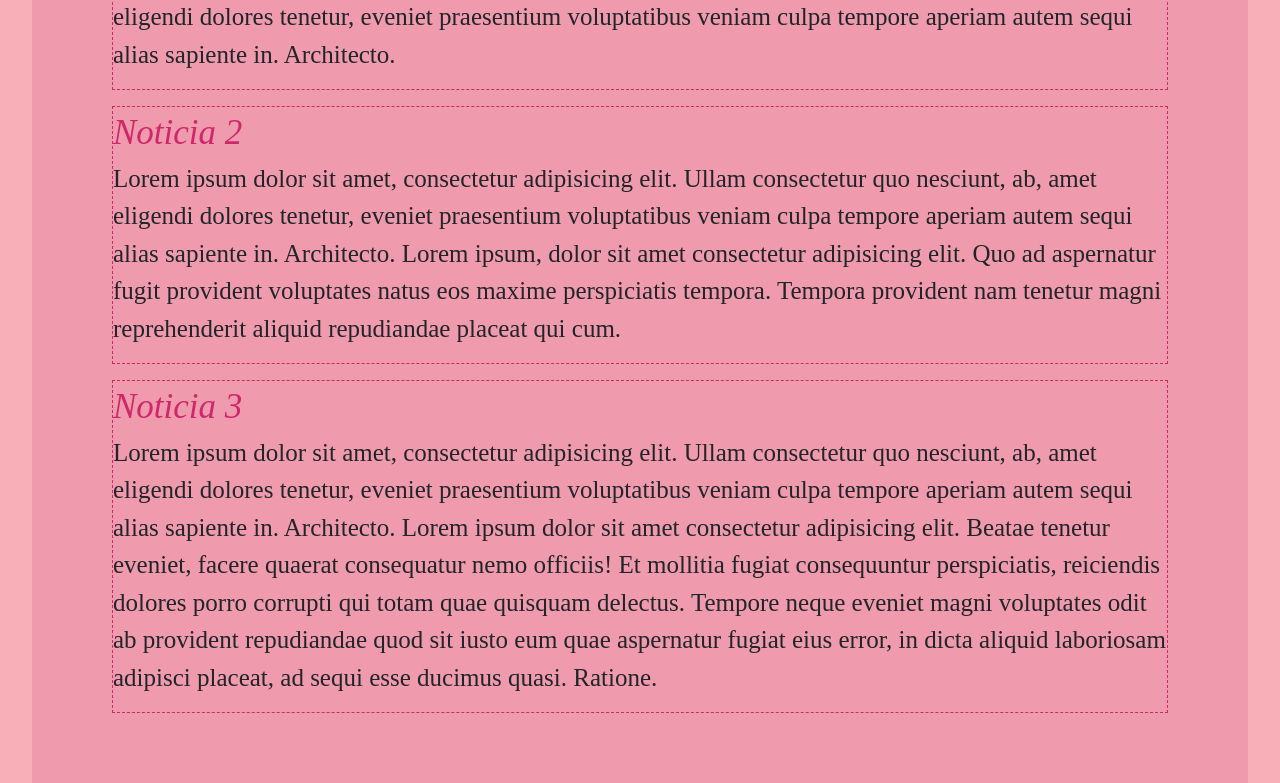
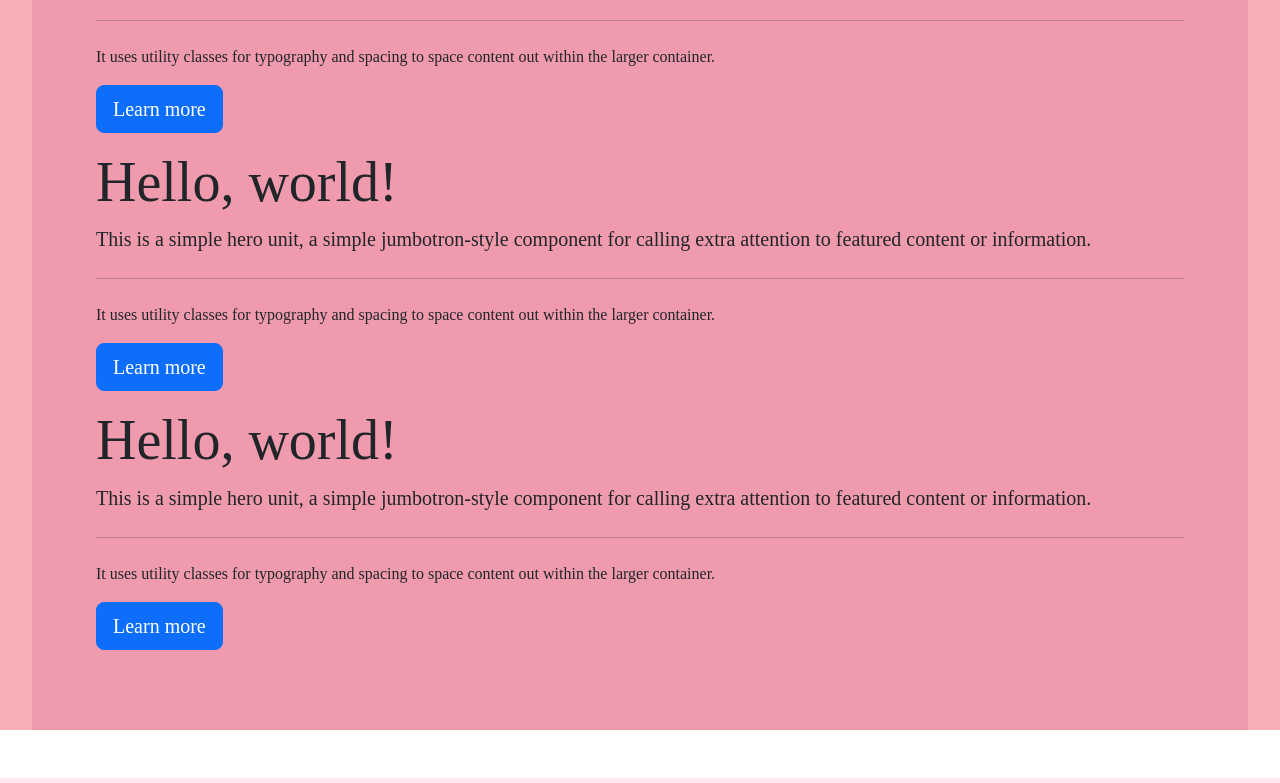
Before and after one commit to lolxx72/PF-heis, a plain HTML site: page blog.html in a window 1280 px wide. Shown: the part 567-1350 px from the top of the page. Drawn offline with nearby package versions, Linux system fonts and the light colour scheme; a web font is replaced by a local one.

Commit message:
agrego diseño de blog

```diff
--- a/blog.html
+++ b/blog.html
@@ -51,19 +51,35 @@
     <main>
         <h1 class="encabezado-blog">Blog</h1>
         <h2 class="blog-h2">Enterate de todas las novedades</h2>
+        <div class="jumbotron">
+
     <div id="noticias-blog">
-        <div class="noticia"  >
-            <a href="https://www.clarin.com/servicios/nuevo-test-gratuito-aconseja-carrera-tecnologica-estudiar-cobrar-280-000-mes_0_5glCqxGAJd.html" class="noticia-uno"><em>Noticia 1</em></a>
-            <p class="blog-notice">Lorem ipsum dolor sit amet, consectetur adipisicing elit. Ullam consectetur quo nesciunt, ab, amet eligendi dolores tenetur, eveniet praesentium voluptatibus veniam culpa tempore aperiam autem sequi alias sapiente in. Architecto.</p>
+      <div>
+      <h1 class="display-4">Noticia 1</h1>
+          <p class="lead">This is a simple hero unit, a simple jumbotron-style component for calling extra attention to featured content or information.</p>
+          <hr class="my-4">
+          <p>It uses utility classes for typography and spacing to space content out within the larger container.</p>
+          <p class="lead">
+            <a class="btn btn-primary btn-lg" href="https://www.clarin.com/servicios/nuevo-test-gratuito-aconseja-carrera-tecnologica-estudiar-cobrar-280-000-mes_0_5glCqxGAJd.html" role="button">Learn more</a>
+          </p>
         </div>
-        <div class="noticia">
-            <a href="https://www.latevaweb.com/logotipo-y-diseno-web" class="noticia-dos"><em>Noticia 2</em></a>
-            <p class="blog-notice">Lorem ipsum dolor sit amet, consectetur adipisicing elit. Ullam consectetur quo nesciunt, ab, amet eligendi dolores tenetur, eveniet praesentium voluptatibus veniam culpa tempore aperiam autem sequi alias sapiente in. Architecto. Lorem ipsum, dolor sit amet consectetur adipisicing elit. Quo ad aspernatur fugit provident voluptates natus eos maxime perspiciatis tempora. Tempora provident nam tenetur magni reprehenderit aliquid repudiandae placeat qui cum.</p>
+        <div class="jumbotron">
+          <h1 class="display-4">Hello, world!</h1>
+          <p class="lead">This is a simple hero unit, a simple jumbotron-style component for calling extra attention to featured content or information.</p>
+          <hr class="my-4">
+          <p>It uses utility classes for typography and spacing to space content out within the larger container.</p>
+          <p class="lead">
+            <a class="btn btn-primary btn-lg" href="#" role="button">Learn more</a>
+          </p>
         </div>
-        <div class="noticia">
-            <a href="https://www.clarin.com/tecnologia/mundial-programacion-universidad-nacional-cordoba-consagro-campeona-america-latina_0_dk09MOWw46.html" class="noticia-tres"><em>Noticia  3</em></a>
-            <p class="blog-notice">Lorem ipsum dolor sit amet, consectetur adipisicing elit. Ullam consectetur quo nesciunt, ab, amet eligendi dolores tenetur, eveniet praesentium voluptatibus veniam culpa tempore aperiam autem sequi alias sapiente in. Architecto. Lorem ipsum dolor sit amet consectetur adipisicing elit. Beatae tenetur eveniet, facere quaerat consequatur nemo officiis! Et mollitia fugiat consequuntur perspiciatis, reiciendis dolores porro corrupti qui totam quae quisquam delectus.
-            Tempore neque eveniet magni voluptates odit ab provident repudiandae quod sit iusto eum quae aspernatur fugiat eius error, in dicta aliquid laboriosam adipisci placeat, ad sequi esse ducimus quasi. Ratione.</p>
+        <div class="jumbotron">
+          <h1 class="display-4">Hello, world!</h1>
+          <p class="lead">This is a simple hero unit, a simple jumbotron-style component for calling extra attention to featured content or information.</p>
+          <hr class="my-4">
+          <p>It uses utility classes for typography and spacing to space content out within the larger container.</p>
+          <p class="lead">
+            <a class="btn btn-primary btn-lg" href="#" role="button">Learn more</a>
+          </p>
         </div>
     </div>
 
```
